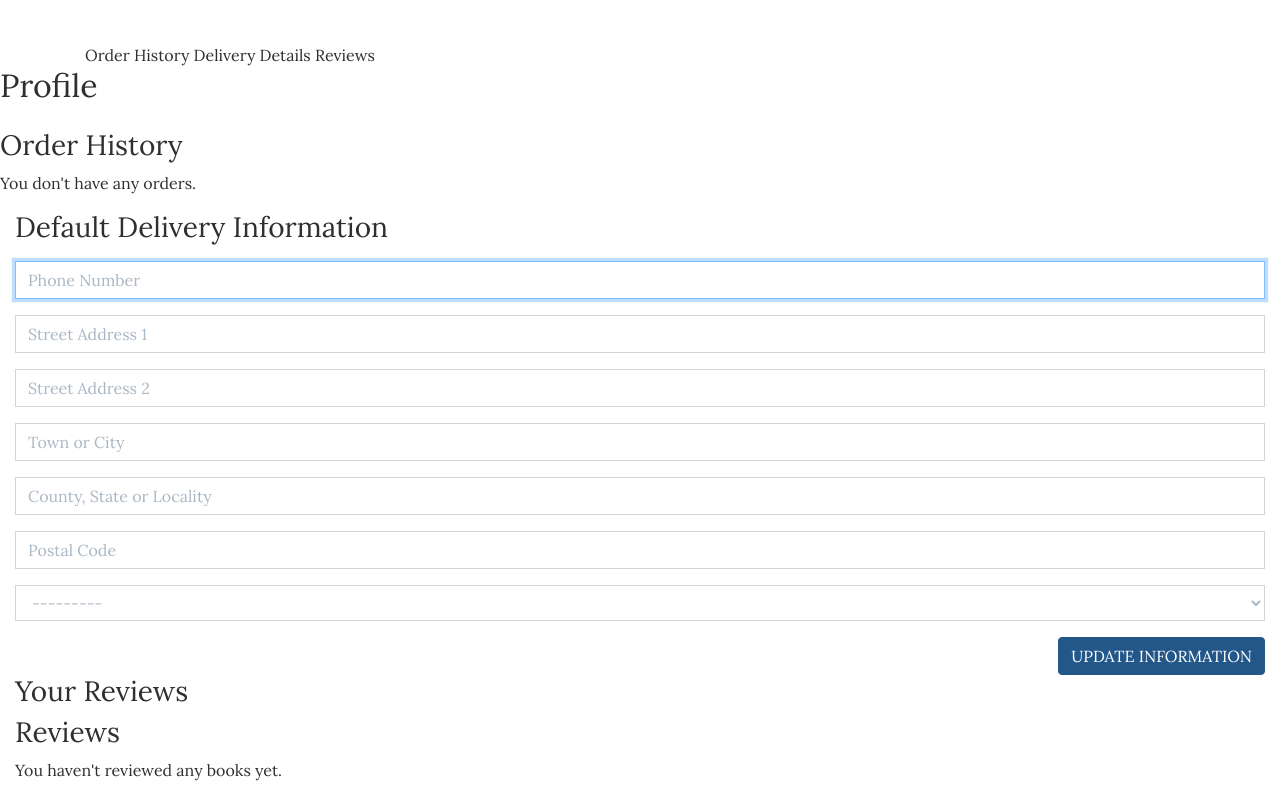
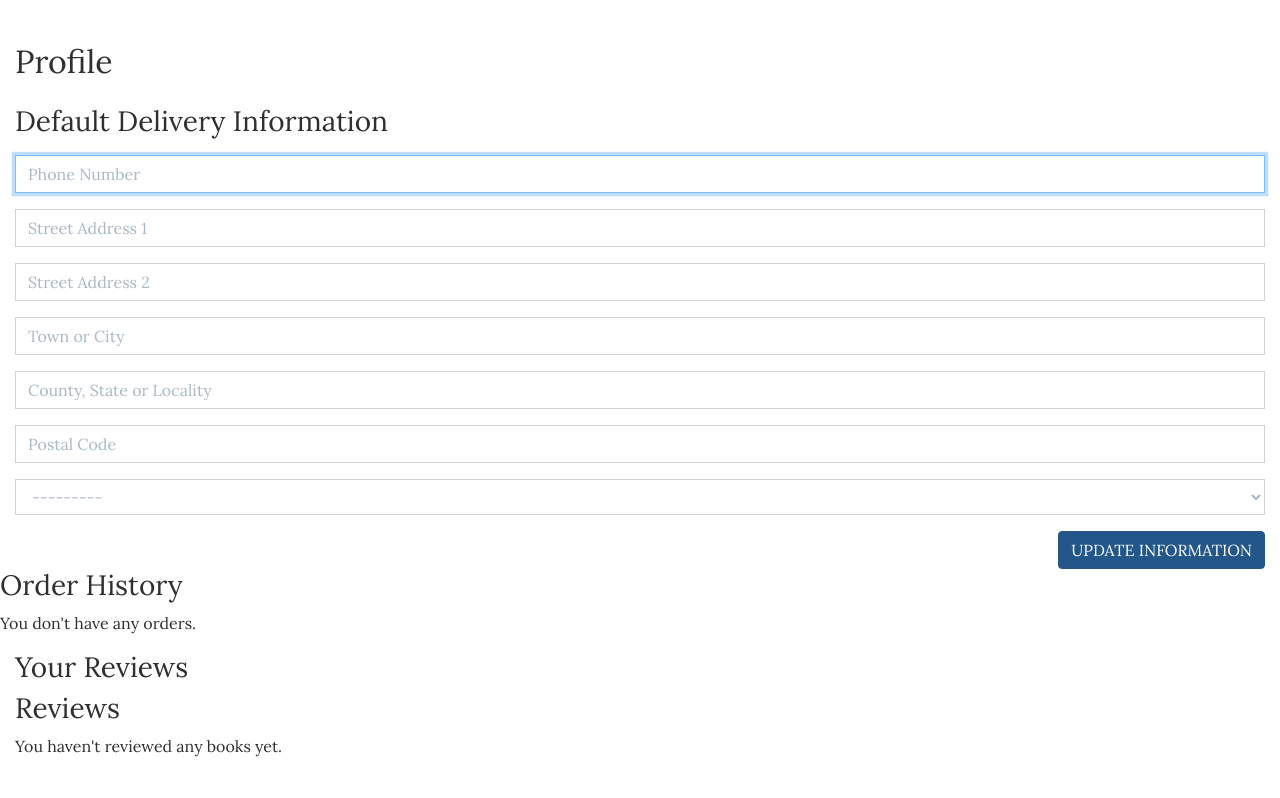
Before and after one commit to albenakr/the-book-club, a Django app: page /profile/ in a window 1280 px wide. Shown: the part 133-931 px from the top of the page. After the commit the page ends 890 px from the top, so only its background shows below. Run offline with Django 3.2, Linux system fonts and the light colour scheme; the visitor is signed in with stand-in values (Sample User, id 1); data comes from the database, SQL or seed files in the repository; data that the repository does not hold is empty; parts of the project's set-up code (start-up, migrations or seed data) failed here and were passed over; some libraries are stand-ins or nearby versions.

Commit message:
Styling changes on the chechout and profile pages

```diff
--- a/profiles/templates/profiles/profile.html
+++ b/profiles/templates/profiles/profile.html
@@ -6,20 +6,43 @@ Top
 </button>
 <div class="overlay"></div>
 <div class="container header-container">
-   <div class="row">
-      <div class="col">
-         <a href="#order_history">Order History</a>
-         <a href="#details">Delivery Details</a>
-         <a href="#reviews">Reviews</a>
-      </div>
-   </div>
+  <!--  <ul class="nav justify-content-center">
+  <li class="nav-item">
+    <a class="nav-link active" href="#order_history">Order History</a>
+  </li>
+  <li class="nav-item">
+    <a class="nav-link" href="#details">Delivery Details</a>
+  </li>
+  <li class="nav-item">
+    <a class="nav-link" href="#reviews">Reviews</a>
+  </li>
+</ul> -->
 </div>
-<div class="container-fluid" id="order_history"></div>
+<div class="container-fluid" id="details">
 <div class="row">
    <div class="col">
       <h2 class="mb-4">Profile</h2>
    </div>
 </div>
+   <div class="row">
+      <div class="col">
+         <h3>Default Delivery Information</h3>
+         <form
+            class="mt-3"
+            action="{% url 'profile' %}"
+            method="POST"
+            id="profile-update-form"
+            >
+            {% csrf_token %} {{ form|crispy }}
+            <button class="btn text-uppercase float-right">
+            Update Information
+            </button>
+         </form>
+      </div>
+   </div>
+</div>
+<div class="container-fluid" id="order_history"></div>
+
 <div class="row">
    <div class="col">
       <h3>Order History</h3>
@@ -52,16 +75,14 @@ Top
                         <li class="small">
                            {% if item.book != None %}
                            <p>
-                              <strong>{{ item.book.title }}</strong> x {{ item.quantity
-                              }}
+                              <strong>{{ item.book.title }}</strong> x {{ item.quantity }}
                               <a href="{% url 'write_review' item.book.id %}"
                                  >Review Book</a
                                  >
                               {% else %}
                            </p>
                            <p>
-                              Your plan: <strong> {{ item.plan.name }}</strong> x {{
-                              item.quantity }}
+                              Your plan: <strong> {{ item.plan.name }}</strong> x {{item.quantity }}
                               <a
                                  data-toggle="collapse"
                                  href="#collapsePlanBooks{{item.plan.id}}"
@@ -112,24 +133,6 @@ Top
    </div>
 </div>
 {% endif %}
-<div class="container-fluid" id="#details">
-   <div class="row">
-      <div class="col">
-         <h3>Default Delivery Information</h3>
-         <form
-            class="mt-3"
-            action="{% url 'profile' %}"
-            method="POST"
-            id="profile-update-form"
-            >
-            {% csrf_token %} {{ form|crispy }}
-            <button class="btn text-uppercase float-right">
-            Update Information
-            </button>
-         </form>
-      </div>
-   </div>
-</div>
 <div class="container-fluid" id="reviews">
    <div class="row">
       <div class="col">
```
Also changed, not shown: checkout/templates/checkout/checkout.html (+1 -10 lines).
